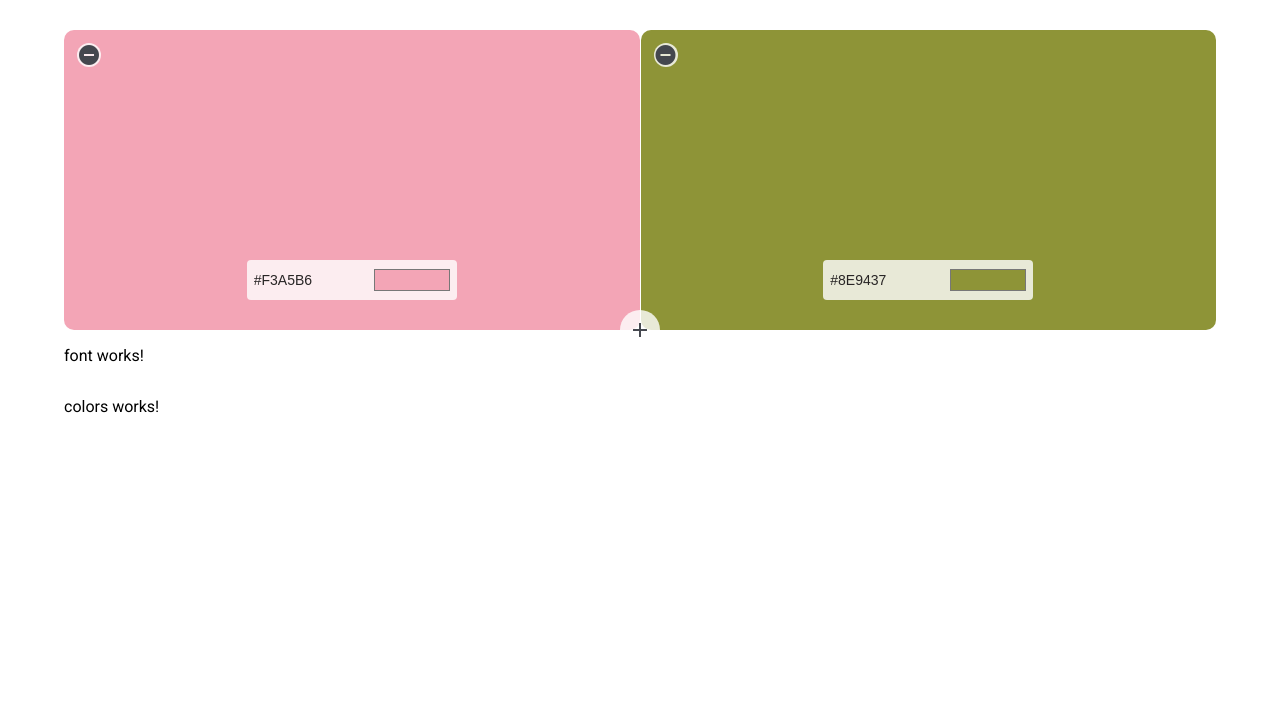
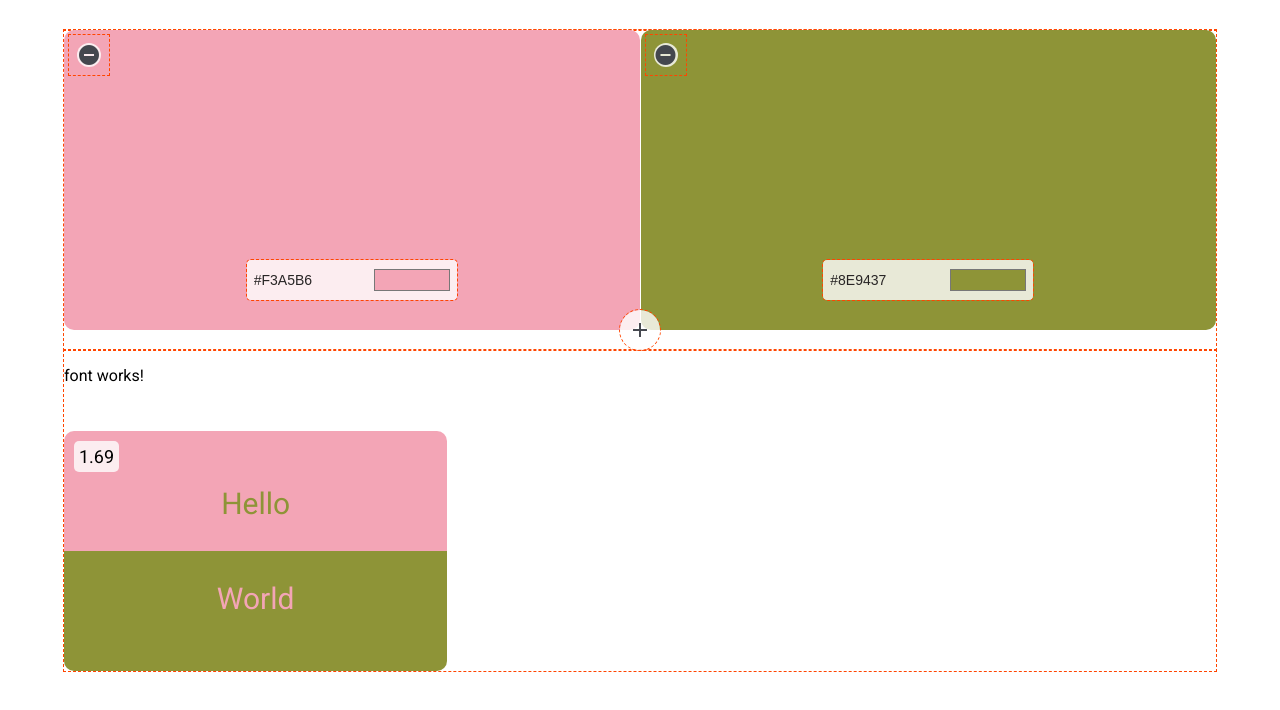
Before and after one commit to joshaughnessy22/color-swatches-ui, an Angular app: page / in a window 1280 px wide. Shown: the top 710 px of the page. Built offline with nearby package versions, Linux system fonts and the light colour scheme.

Commit message:
colors component

```diff
--- a/src/app/app.component.css
+++ b/src/app/app.component.css
@@ -8,6 +8,4 @@
   .contents {
     width: 90%;
     height: 100%;
-    display: flex;
-    flex-direction: column;
   }
--- a/src/app/app.component.html
+++ b/src/app/app.component.html
@@ -3,8 +3,6 @@
 <main class="main">
   <div class ="contents">
     <app-cards> </app-cards>
-    <app-font>  </app-font>
-    <app-colors>  </app-colors>
   </div>
 </main>
 
--- a/src/app/app.component.ts
+++ b/src/app/app.component.ts
@@ -1,15 +1,11 @@
 import { Component } from '@angular/core';
 import { RouterOutlet } from '@angular/router';
 import { CardsComponent } from './cards/cards.component';
-import { ColorsComponent } from './colors/colors.component';
-import { FontComponent } from './font/font.component';
 
 @Component({
   selector: 'app-root',
   imports: [RouterOutlet,
-    CardsComponent,
-    ColorsComponent,
-    FontComponent
+    CardsComponent
   ],
   templateUrl: './app.component.html',
   styleUrl: './app.component.css'
--- a/src/app/cards/cards.component.css
+++ b/src/app/cards/cards.component.css
@@ -1,20 +1,19 @@
 
 /* div rule used for formatting page */
 
-/* div {
+div {
   outline: 1px dashed orangered;
-} */
+}
 
 /* color cards formatting at top of page*/
 .cards{
-  height: 100%;
+  height: 320px;
   width: 100%;
   margin-top: 30px;
 }
 
 /*format each individual card*/
 mat-grid-tile{
-  background-color: rgba(255, 255, 255, 0.8);
   border-radius: 10px;
 }
 
@@ -72,3 +71,8 @@ mat-grid-tile{
     background-color: rgba(255, 255, 255, 0.8);
     border-radius: 50%;
   }
+
+  .child{
+    display: flex;
+    flex-direction: column;
+  }
--- a/src/app/cards/cards.component.html
+++ b/src/app/cards/cards.component.html
@@ -35,3 +35,8 @@
     <mat-icon>add</mat-icon>
   </button>
 </div>
+
+<div class="child">
+  <app-font> </app-font>
+  <app-colors [pairs] = "pairs"></app-colors>
+</div>
--- a/src/app/cards/cards.component.ts
+++ b/src/app/cards/cards.component.ts
@@ -1,4 +1,4 @@
-import { Component, Input } from '@angular/core';
+import { Component, Input, OnInit } from '@angular/core';
 
 import {MatGridListModule} from '@angular/material/grid-list';
 import {MatButtonModule} from '@angular/material/button';
@@ -10,6 +10,9 @@ import {MatInputModule} from '@angular/material/input';
 import { MatDialog } from '@angular/material/dialog';
 import { ErrorComponent } from '../error/error.component'; // Adjust the path as needed
 
+import { ColorsComponent } from '../colors/colors.component';
+import { FontComponent } from '../font/font.component';
+
 @Component({
   selector: 'app-cards',
   imports: [ MatGridListModule,
@@ -18,12 +21,17 @@ import { ErrorComponent } from '../error/error.component'; // Adjust the path as
     MatIconModule,
     MatFormFieldModule,
     FormsModule,
-    MatInputModule
+    MatInputModule,
+    ColorsComponent,
+    FontComponent
   ],
   templateUrl: './cards.component.html',
   styleUrl: './cards.component.css'
 })
-export class CardsComponent {
+export class CardsComponent implements OnInit {
+  ngOnInit(): void {
+    this.updateColorsPairs(); //initialize the pairs array for the colors component
+  }
   constructor(private dialog: MatDialog) {} //for error message
 
   colors = ['#F3A5B6', '#8E9437']; //default colors pink and yellow
@@ -39,6 +47,7 @@ export class CardsComponent {
       this.gridCols = this.colors.length + 1;
       this.errorMessage = ''; //reset error message
       this.colors.push(this.getRandomColor()); //add a random color card
+      this.updateColorsPairs();
     }
     else {
       this.errorMessage = "You can only add 10 colors"; //send error message to error component
@@ -52,6 +61,7 @@ export class CardsComponent {
       this.gridCols = this.colors.length - 1;
       this.errorMessage = '';
       this.colors.splice(i, 1); //remove the ith color card
+      this.updateColorsPairs(); //update the colors array for the child component
     }
     else {
       this.errorMessage = "You must have at least 2 colors";
@@ -76,6 +86,7 @@ export class CardsComponent {
     if (this.isValidColor(newColor)) {
       this.colors[i] = newColor; //add new color to the ith card
       this.errorMessage = '';
+      this.updateColorsPairs(); //update the colors array for the child component
     } else {
       this.errorMessage = 'Invalid color code'; //send error message
       this.openErrorDialog();
@@ -90,4 +101,17 @@ export class CardsComponent {
     });
   }
 
+  pairs: { color1: string; color2: string }[] = []; //define the pairs array
+  updateColorsPairs() {
+    console.log('Sending colors to ColorsComponent:', this.colors);
+    this.pairs = []; //reset pairs array
+
+    for (let i = 0; i < this.colors.length; i++) {
+      for (let j = i + 1; j < this.colors.length; j++) {
+        this.pairs.push({ color1: this.colors[i], color2: this.colors[j] });
+      }
+    }
+
+  }
+
 }
--- a/src/app/colors/colors.component.css
+++ b/src/app/colors/colors.component.css
@@ -0,0 +1,42 @@
+
+
+.cards {
+    height: 100%; /* Full height of the container */
+    width: 100%; /* Full width of the container */
+    margin-top: 30px;
+    display: flex; /* Use flexbox for layout */
+    justify-content: center; /* Center horizontally */
+    align-items: center; /* Center vertically */
+  }
+
+.hello-world{
+    display: flex;
+    flex-direction: column;
+    font-size: 30px;
+    text-align: center;
+    align-items: center;
+    justify-content: center;
+}
+
+mat-grid-list {
+    width: 100%; /* Ensure the grid takes up the full width */
+    max-width: 100%; /* Optional: Limit the maximum width */
+    height: auto; /* Adjust height based on content */
+    justify-content: center;
+    min-width: 240px;
+  }
+
+mat-grid-tile {
+    border-radius: 10px;
+    justify-content: center;
+}
+
+.contrast{
+    font-size: 18px;
+    position: absolute;
+    top: 10px;
+    left: 10px;
+    background-color: rgba(255, 255, 255, 0.8);
+    padding: 5px;
+    border-radius: 5px;
+}
--- a/src/app/colors/colors.component.html
+++ b/src/app/colors/colors.component.html
@@ -1 +1,21 @@
-<p>colors works!</p>
+<div class="cards">
+  <mat-grid-list [cols]="3" [rowHeight]="'240px'">
+    <mat-grid-tile *ngFor="let pair of pairs; let i = index"
+    [style.background]="'linear-gradient(to bottom, ' + pair.color1 + ' 50%, ' + pair.color2 + ' 50%)'">
+
+    <div class="contrast">
+        {{pair.contrast}}
+    </div>
+
+    <div class="hello-world">
+        <div class="color2">
+            <p [style.color]="pair.color2">Hello</p>
+          </div>
+          <div class="color1">
+            <p [style.color]="pair.color1">World</p>
+          </div>
+    </div>
+
+    </mat-grid-tile>
+  </mat-grid-list>
+</div>
--- a/src/app/colors/colors.component.ts
+++ b/src/app/colors/colors.component.ts
@@ -1,11 +1,69 @@
-import { Component } from '@angular/core';
+import { Component, Input, OnChanges, SimpleChanges} from '@angular/core';
+
+import { MatGridListModule, MatGridTile } from '@angular/material/grid-list';
+import { MatButtonModule } from '@angular/material/button';
+import { NgFor } from '@angular/common';
 
 @Component({
   selector: 'app-colors',
-  imports: [],
+  imports: [MatGridListModule, MatButtonModule, NgFor, MatGridTile],
   templateUrl: './colors.component.html',
   styleUrl: './colors.component.css'
 })
 export class ColorsComponent {
+  @Input() pairs: { color1: string; color2: string; contrast?: number }[] = [];
+
+  ngOnChanges(changes: SimpleChanges): void {
+    if (changes['pairs'] && changes['pairs'].currentValue) {
+      console.log('New pairs received:', this.pairs);
+      this.orderByContrast();
+    }
+  }
+
+  private orderByContrast(): void {
+    // Calculate contrast for each pair
+    this.pairs.forEach(pair => {
+      pair.contrast = this.calculateContrast(pair.color1, pair.color2);
+    });
+
+    // Sort pairs by contrast in descending order
+    this.pairs.sort((a, b) => (b.contrast || 0) - (a.contrast || 0));
+  }
+
+  calculateContrast(color1: string, color2: string): number {
+    const luminance1 = this.getLuminance(color1);
+    const luminance2 = this.getLuminance(color2);
+
+    const contrast = (Math.max(luminance1, luminance2) + 0.05) / (Math.min(luminance1, luminance2) + 0.05);
+    return parseFloat(contrast.toFixed(2));
+  }
+
+  private getLuminance(hex: string): number {
+    const rgb = this.hexToRgb(hex);
+    if (!rgb) return 0;
+
+    const [r, g, b] = rgb.map(channel => {
+      const c = channel / 255;
+      return c <= 0.03928 ? c / 12.92 : Math.pow((c + 0.055) / 1.055, 2.4);
+    });
+
+    return 0.2126 * r + 0.7152 * g + 0.0722 * b;
+  }
+
+  private hexToRgb(hex: string): [number, number, number] | null {
+    const sanitizedHex = hex.replace('#', '');
+    if (sanitizedHex.length === 3) {
+      const r = parseInt(sanitizedHex[0] + sanitizedHex[0], 16);
+      const g = parseInt(sanitizedHex[1] + sanitizedHex[1], 16);
+      const b = parseInt(sanitizedHex[2] + sanitizedHex[2], 16);
+      return [r, g, b];
+    } else if (sanitizedHex.length === 6) {
+      const r = parseInt(sanitizedHex.slice(0, 2), 16);
+      const g = parseInt(sanitizedHex.slice(2, 4), 16);
+      const b = parseInt(sanitizedHex.slice(4, 6), 16);
+      return [r, g, b];
+    }
+    return null;
+  }
 
 }
```
